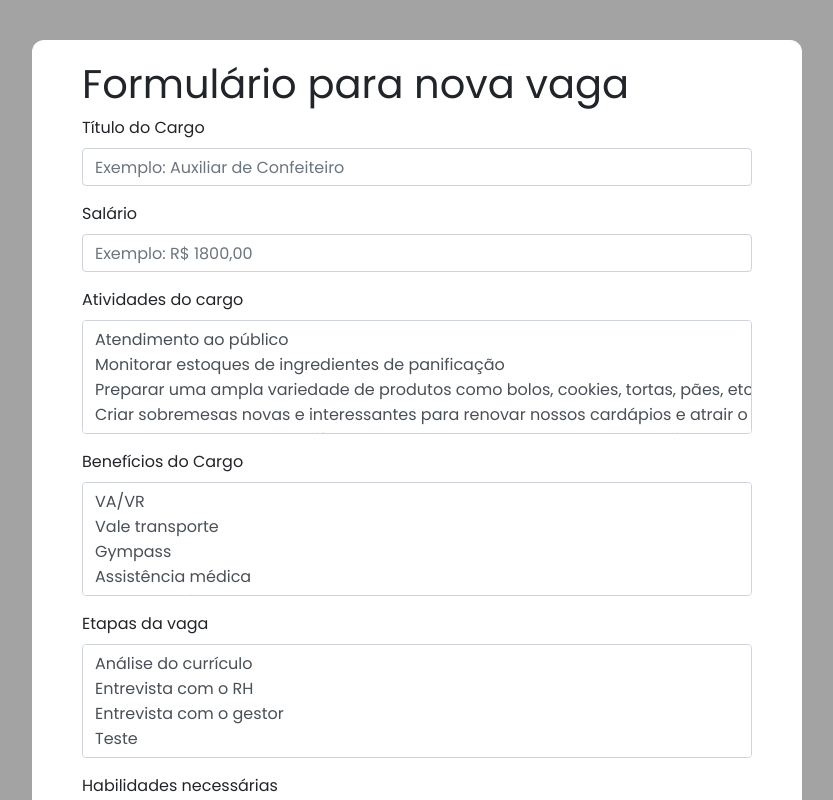
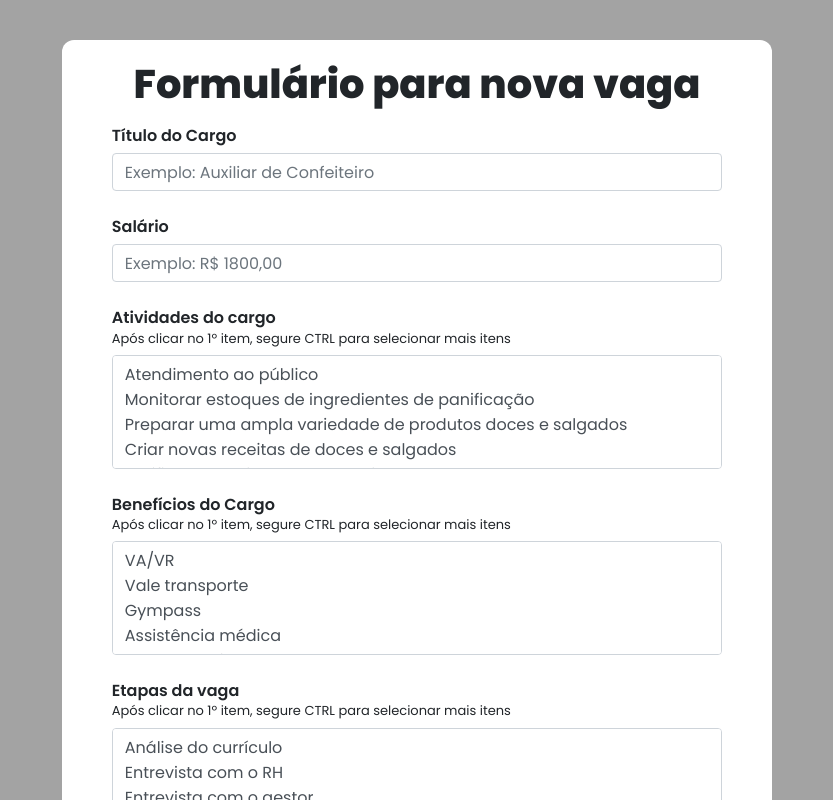
Before and after one commit to ecpieritz/jobs-form, a React (Create React App) app: page / in a window 1280 px wide. Shown: the top 800 px of the page, without its empty margins (223-1056 px from the left). Built offline with nearby package versions, Linux system fonts and the light colour scheme.

Commit message:
Added tweaks to Form CSS and HTML

```diff
--- a/src/components/Form/index.js
+++ b/src/components/Form/index.js
@@ -18,30 +18,30 @@ class Form extends Component {
       <div className="job-form">
         <h1>Formulário para nova vaga</h1>
         <form>
-          <div class="form-group">
+          <div className="form-group">
             <label for="job-title">Título do Cargo</label>
-            <input type="text" class="form-control" id="job-title" placeholder="Exemplo: Auxiliar de Confeiteiro" />
+            <input type="text" className="form-control" id="job-title" placeholder="Exemplo: Auxiliar de Confeiteiro" />
           </div>
-          <div class="form-group">
+          <div className="form-group">
             <label for="job-salary">Salário</label>
-            <input type="text" class="form-control" id="job-salary" placeholder="Exemplo: R$ 1800,00" />
+            <input type="text" className="form-control" id="job-salary" placeholder="Exemplo: R$ 1800,00" />
           </div>
-          <div class="form-group">
-            <label for="job-activities">Atividades do cargo</label>
-            <select multiple class="form-control" id="job-activities">
+          <div className="form-group">
+            <label for="job-activities">Atividades do cargo<span><br/>Após clicar no 1º item, segure CTRL para selecionar mais itens</span></label>
+            <select multiple className="form-control" id="job-activities">
               <option>Atendimento ao público</option>
               <option>Monitorar estoques de ingredientes de panificação</option>
-              <option>Preparar uma ampla variedade de produtos como bolos, cookies, tortas, pães, etc.</option>
-              <option>Criar sobremesas novas e interessantes para renovar nossos cardápios e atrair o interesse dos clientes</option>
-              <option>Decorar os doces usando diferentes glacês, coberturas, etc. para garantir uma apresentação bonita e estimulante</option>
-              <option>Verificar a qualidade do material e a condição dos equipamentos e dispositivos usados na cozinha</option>
+              <option>Preparar uma ampla variedade de produtos doces e salgados</option>
+              <option>Criar novas receitas de doces e salgados</option>
+              <option>Verificar a qualidade do material</option>
+              <option>Verificar a condição dos equipamentos e dispositivos usados na cozinha</option>
               <option>Orientar funcionários menos experientes</option>
               <option>Manter a organização da cozinha</option>
             </select>
           </div>
-          <div class="form-group">
-            <label for="job-benefits">Benefícios do Cargo</label>
-            <select multiple class="form-control" id="job-benefits">
+          <div className="form-group">
+            <label for="job-benefits">Benefícios do Cargo<span><br/>Após clicar no 1º item, segure CTRL para selecionar mais itens</span></label>
+            <select multiple className="form-control" id="job-benefits">
               <option>VA/VR</option>
               <option>Vale transporte</option>
               <option>Gympass</option>
@@ -52,9 +52,9 @@ class Form extends Component {
               <option>PJ</option>
             </select>
           </div>
-          <div class="form-group">
-            <label for="process-step">Etapas da vaga</label>
-            <select multiple class="form-control" id="process-step">
+          <div className="form-group">
+            <label for="process-step">Etapas da vaga<span><br/>Após clicar no 1º item, segure CTRL para selecionar mais itens</span></label>
+            <select multiple className="form-control" id="process-step">
               <option>Análise do currículo</option>
               <option>Entrevista com o RH</option>
               <option>Entrevista com o gestor</option>
@@ -62,9 +62,9 @@ class Form extends Component {
               <option>Contratação</option>
             </select>
           </div>
-          <div class="form-group">
-            <label for="job-skills">Habilidades necessárias</label>
-            <select multiple class="form-control" id="job-skills">
+          <div className="form-group">
+            <label for="job-skills">Habilidades necessárias<span><br/>Após clicar no 1º item, segure CTRL para selecionar mais itens</span></label>
+            <select multiple className="form-control" id="job-skills">
               <option>Criação de doces</option>
               <option>Criação de salgados</option>
               <option>Gestão de grupo</option>
@@ -72,15 +72,15 @@ class Form extends Component {
               <option>Administração</option>
             </select>
           </div>
-          <div class="form-group">
+          <div className="form-group">
             <label for="job-experience">Experiência necessária</label>
-            <input type="text" class="form-control" id="job-experience" placeholder="Exemplo: 1 ano" />
+            <input type="text" className="form-control" id="job-experience" placeholder="Exemplo: 1 ano" />
           </div>
-          <div class="form-group">
+          <div className="form-group">
             <label for="job-observations">Observações extras</label>
-            <textarea class="form-control" id="job-observations" rows="3"></textarea>
+            <textarea className="form-control" id="job-observations" rows="3"></textarea>
           </div>
-          <button type="submit" class="btn btn-info">Enviar</button>
+          <button type="submit" className="btn btn-info">Enviar</button>
         </form>
       </ div>
     )
--- a/src/components/Form/style.css
+++ b/src/components/Form/style.css
@@ -5,3 +5,19 @@
   background-color: #fff;
   border-radius: 12px;
 }
+
+.job-form h1{
+  text-align: center;
+  font-weight: 800;
+}
+
+.job-form label{
+  font-weight: 600;
+  line-height: 1.2;
+  margin-top: 10px;
+}
+
+.job-form label span{
+  font-weight: 400;
+  font-size: 13px;
+}
```
